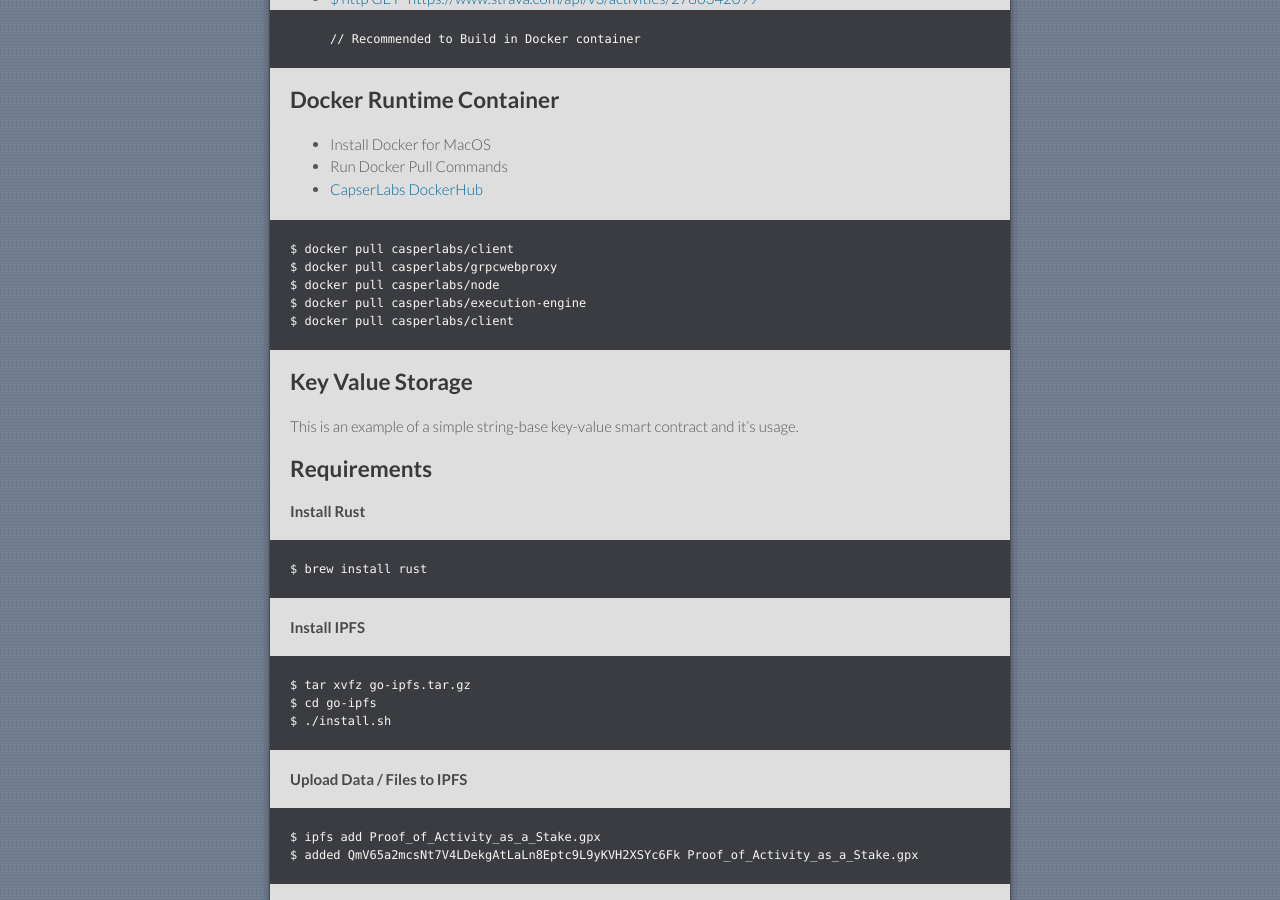
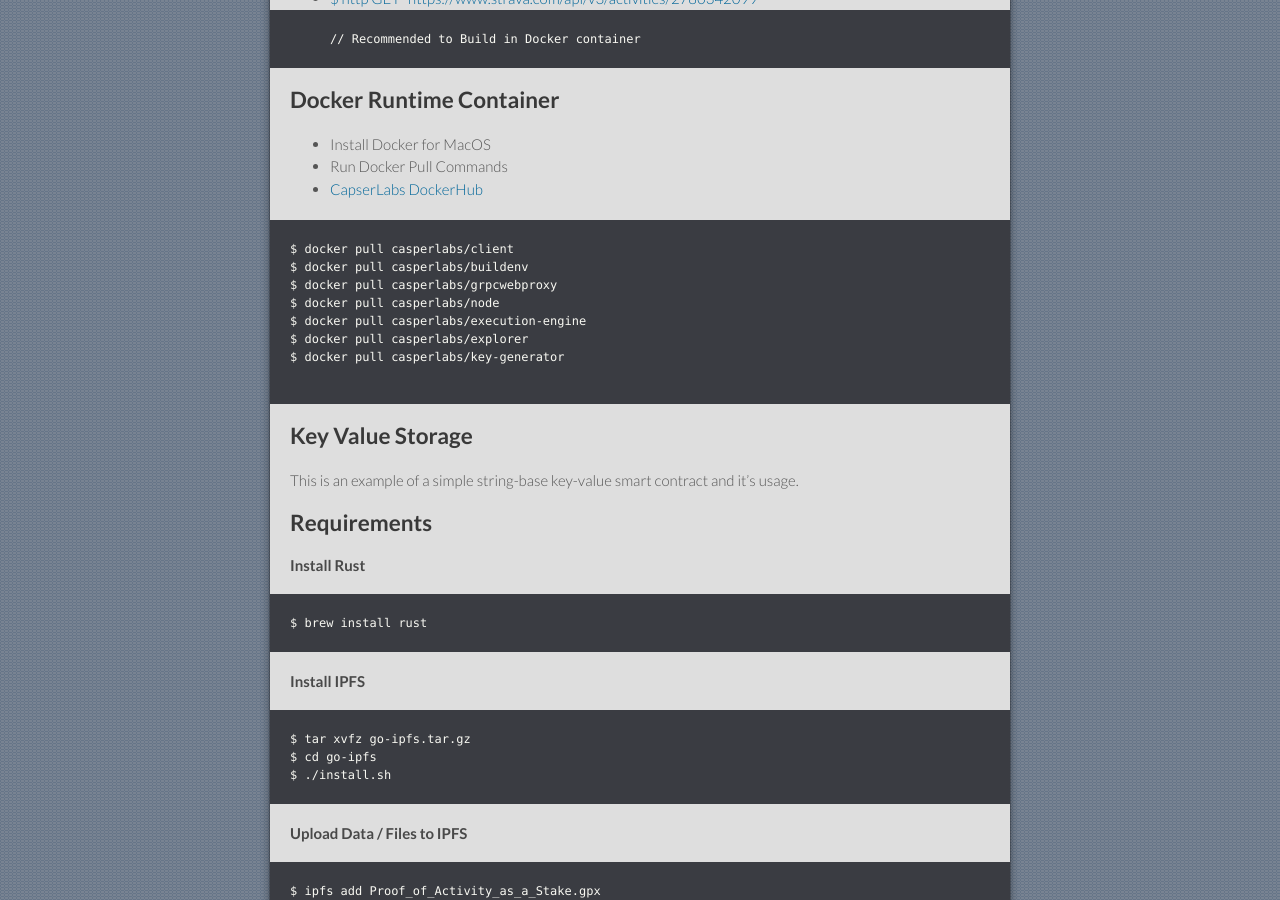
Before and after one commit to flowstake/flowstake.github.io, a Jekyll site: the page built from index.md, in a window 1280 px wide and 900 px high, scrolled down 3544 px. Built offline with Jekyll 4.4.1, drawn with Linux system fonts in a browser that asks for light colours; our own code applies the rules of GitHub Pages for plain Markdown files.

Commit message:
Update index.md

````diff
--- a/index.md
+++ b/index.md
@@ -143,10 +143,13 @@ $ http GET "https://www.strava.com/api/v3/activities/2780342099?include_all_effo
 
 ```bash
 $ docker pull casperlabs/client
+$ docker pull casperlabs/buildenv
 $ docker pull casperlabs/grpcwebproxy
 $ docker pull casperlabs/node
 $ docker pull casperlabs/execution-engine
-$ docker pull casperlabs/client
+$ docker pull casperlabs/explorer
+$ docker pull casperlabs/key-generator
+
 ```
 
 ## Key Value Storage
````
